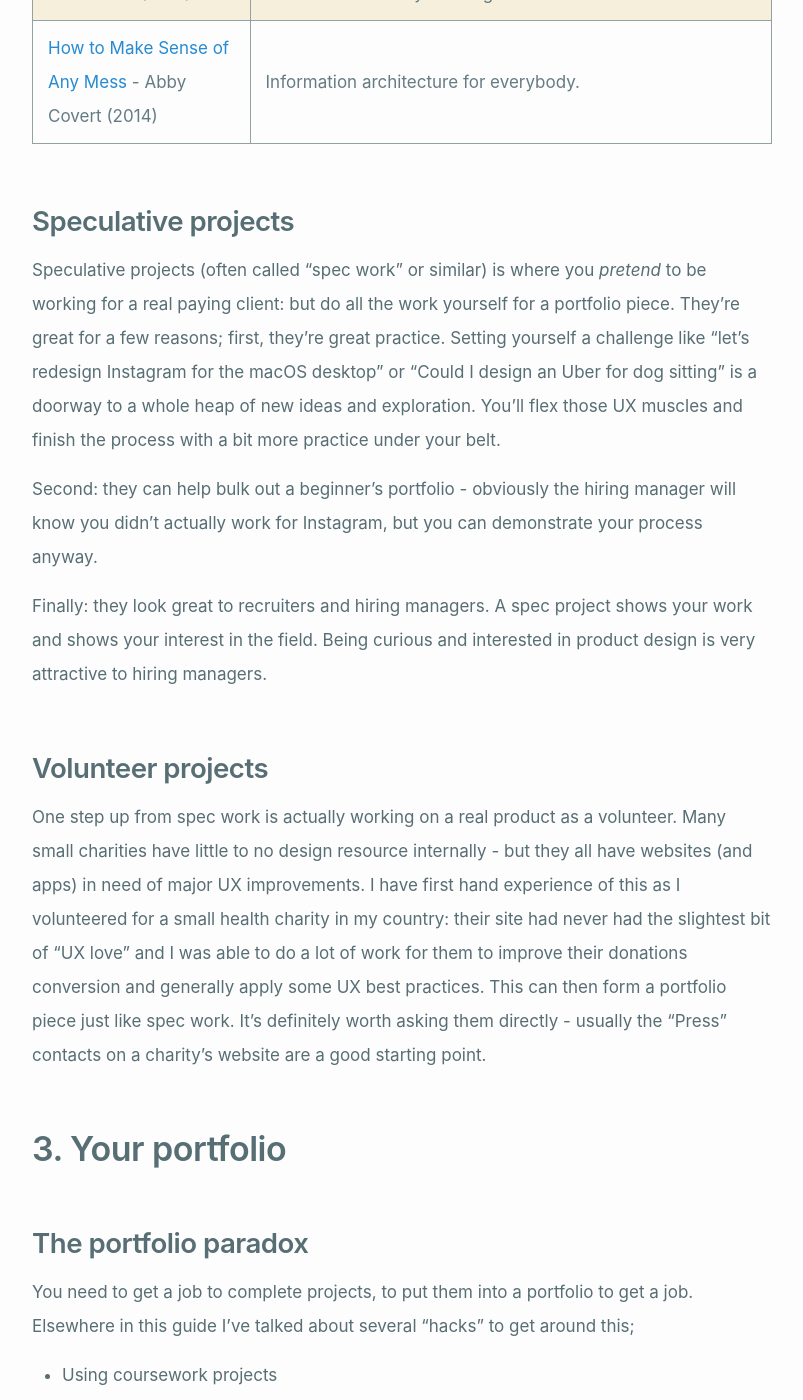
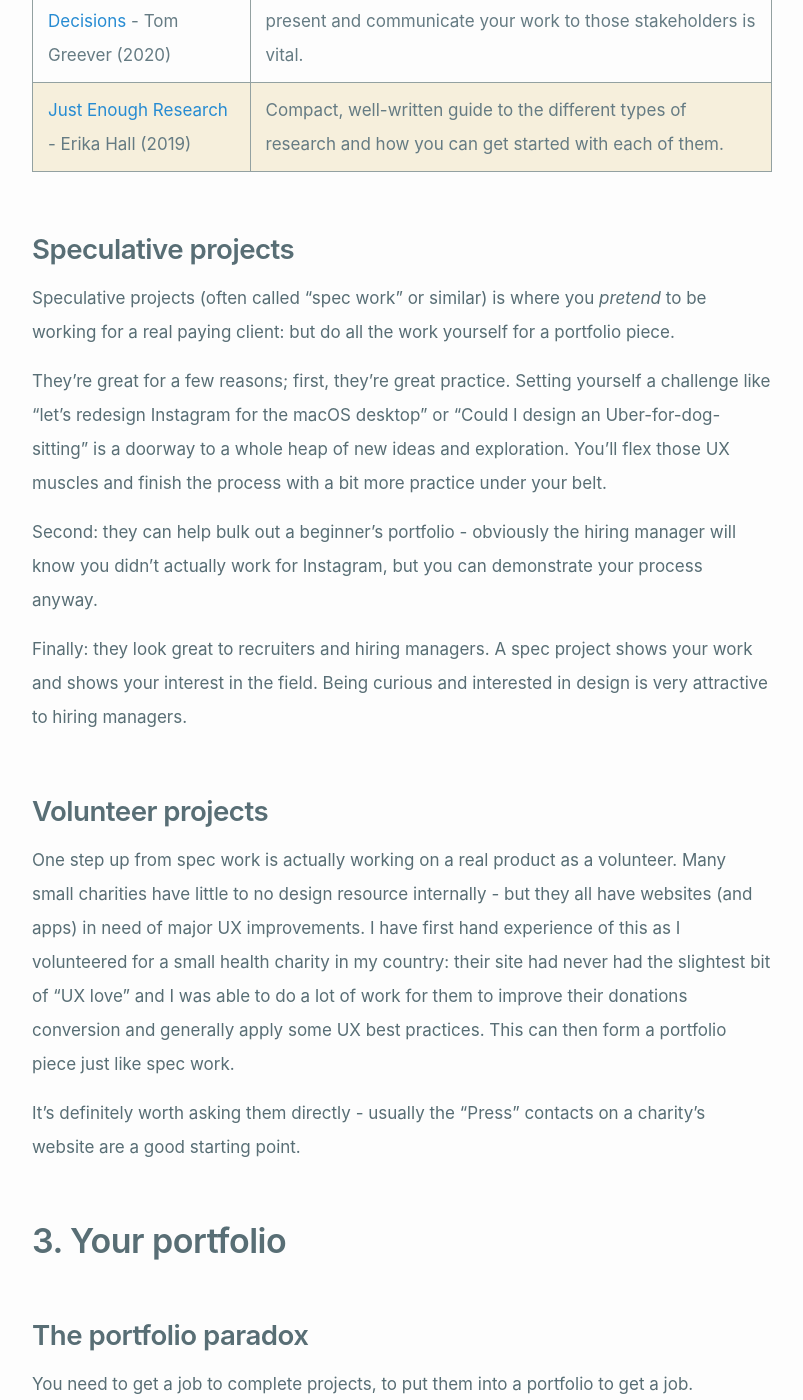
Before and after one commit to wgx/blog.willgrant.org, a Jekyll site: the page built from _posts/2022-10-24-how-to-get-your-first-job-in-ux.markdown, in a window 1280 px wide and 1400 px high, scrolled down 5819 px. Shown: the whole window, without its empty margins (238-1041 px from the left). Built offline with Jekyll 4.4.1, drawn with Linux system fonts in a browser that asks for light colours; some of the changed text lies outside the part shown.

Commit message:
Update and rename 2022-08-01-how-to-get-your-first-job-in-ux.markdown to 2022-10-24-how-to-get-your-first-job-in-ux.markdown

```diff
--- a/_posts/2022-08-01-how-to-get-your-first-job-in-ux.markdown
+++ b/_posts/2022-10-24-how-to-get-your-first-job-in-ux.markdown
@@ -62,6 +61,7 @@
 ### Education needed
 
 Do I need a university degree? No.
+
 Would it help me stand out amongst other applicants? Probably, for some roles.
 
 It really depends on the sector or industry you’re going into.
@@ -84,7 +84,7 @@
 
 You need to "read the room" and adjust your presentation style for the audience - you'll talk in very high-level terms with the CEO or other senior stakeholders, explaining why you took a certain design decision and how it relates to the wider company goals. Likewise, you'll be talking about the details of an interaction, or some UI copy with product managers or front-end engineers.
 
-**Wireframing & Prototyping** represents a lot of the "doing" - once you’ve thought everything through, you’ll need to express how the software works visually and tools like Figma, Sketch, Miro, Axure and so on are the way to do this. They’re not difficult tools to learn (for wireframes) - and most have component libraries of UI elements you can drag and drop onto the canvas to lay out screens.
+**Wireframing & Prototyping** represents a lot of the "doing" - once you’ve thought everything through, you’ll need to express how the software works visually and tools like Figma, Sketch, Miro, Axure and so on are the way to do this. They’re not difficult tools to learn - and most have component libraries of UI elements you can drag and drop onto the canvas to lay out screens.
 
 
 
@@ -150,26 +150,24 @@
    <td>Compact, well-written guide to the different types of research and how you can get started with each of them.
    </td>
   </tr>
-  <tr>
-   <td><a href="https://amzn.to/3dCfjOJ">How to Make Sense of Any Mess</a> - Abby Covert (2014)
-   </td>
-   <td>Information architecture for everybody.
-   </td>
-  </tr>
 </table>
 
 
 ### Speculative projects
 
-Speculative projects (often called "spec work" or similar) is where you _pretend_ to be working for a real paying client: but do all the work yourself for a portfolio piece. They’re great for a few reasons; first, they’re great practice. Setting yourself a challenge like "let’s redesign Instagram for the macOS desktop" or "Could I design an Uber for dog sitting" is a doorway to a whole heap of new ideas and exploration. You’ll flex those UX muscles and finish the process with a bit more practice under your belt.
+Speculative projects (often called "spec work" or similar) is where you _pretend_ to be working for a real paying client: but do all the work yourself for a portfolio piece.
+
+They’re great for a few reasons; first, they’re great practice. Setting yourself a challenge like "let’s redesign Instagram for the macOS desktop" or "Could I design an Uber-for-dog-sitting" is a doorway to a whole heap of new ideas and exploration. You’ll flex those UX muscles and finish the process with a bit more practice under your belt.
 
 Second: they can help bulk out a beginner’s portfolio - obviously the hiring manager will know you didn’t actually work for Instagram, but you can demonstrate your process anyway.
 
-Finally: they look great to recruiters and hiring managers. A spec project shows your work and shows your interest in the field. Being curious and interested in product design is very attractive to hiring managers.
+Finally: they look great to recruiters and hiring managers. A spec project shows your work and shows your interest in the field. Being curious and interested in design is very attractive to hiring managers.
 
 ### Volunteer projects
 
-One step up from spec work is actually working on a real product as a volunteer. Many small charities have little to no design resource internally - but they all have websites (and apps) in need of major UX improvements. I have first hand experience of this as I volunteered for a small health charity in my country: their site had never had the slightest bit of "UX love" and I was able to do a lot of work for them to improve their donations conversion and generally apply some UX best practices. This can then form a portfolio piece just like spec work. It’s definitely worth asking them directly - usually the "Press" contacts on a charity’s website are a good starting point.
+One step up from spec work is actually working on a real product as a volunteer. Many small charities have little to no design resource internally - but they all have websites (and apps) in need of major UX improvements. I have first hand experience of this as I volunteered for a small health charity in my country: their site had never had the slightest bit of "UX love" and I was able to do a lot of work for them to improve their donations conversion and generally apply some UX best practices. This can then form a portfolio piece just like spec work.
+
+It’s definitely worth asking them directly - usually the "Press" contacts on a charity’s website are a good starting point.
 
 
 ## 3. Your portfolio
@@ -286,6 +284,6 @@
 
 It’s hard, but it’s possible. You can move into UX with no experience, it takes a lot of determination and perseverance - but it can be done (I’ve seen many people do it over the years).
 
-Finally, if there’s anything you strongly disagree with in this post [I’d love to hear about it](https://twitter.com/wgx). I’ll be revising this post as I think of new things or change my views over time.
+Finally, if there’s anything you strongly disagree with in this post I’d love to hear about it. I’ll be revising this post as I think of new things or change my views over time.
 
 Good luck!
```
Also changed, not shown: other parts of _posts/2022-10-24-how-to-get-your-first-job-in-ux.markdown (+10 -11 lines).
